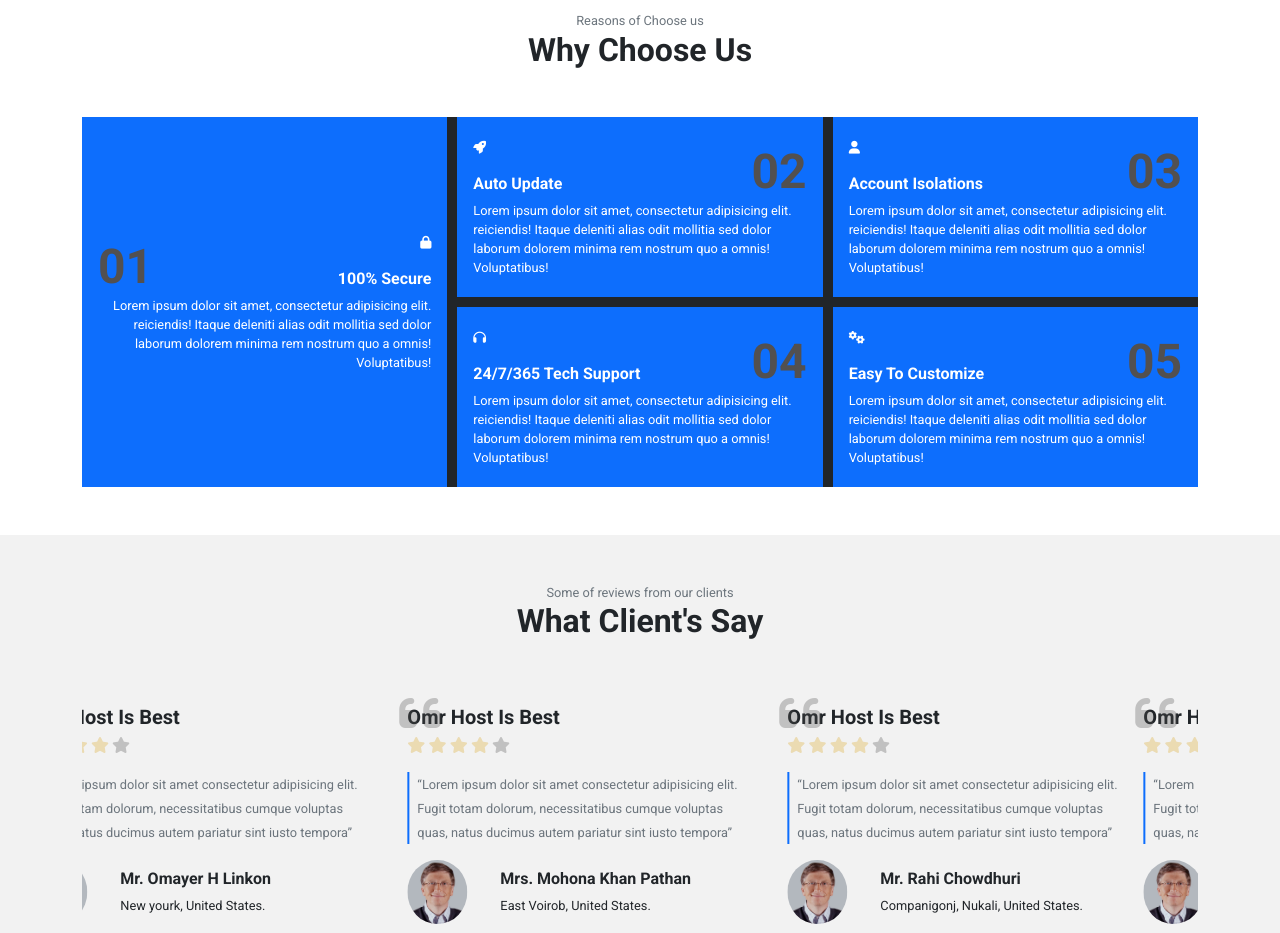
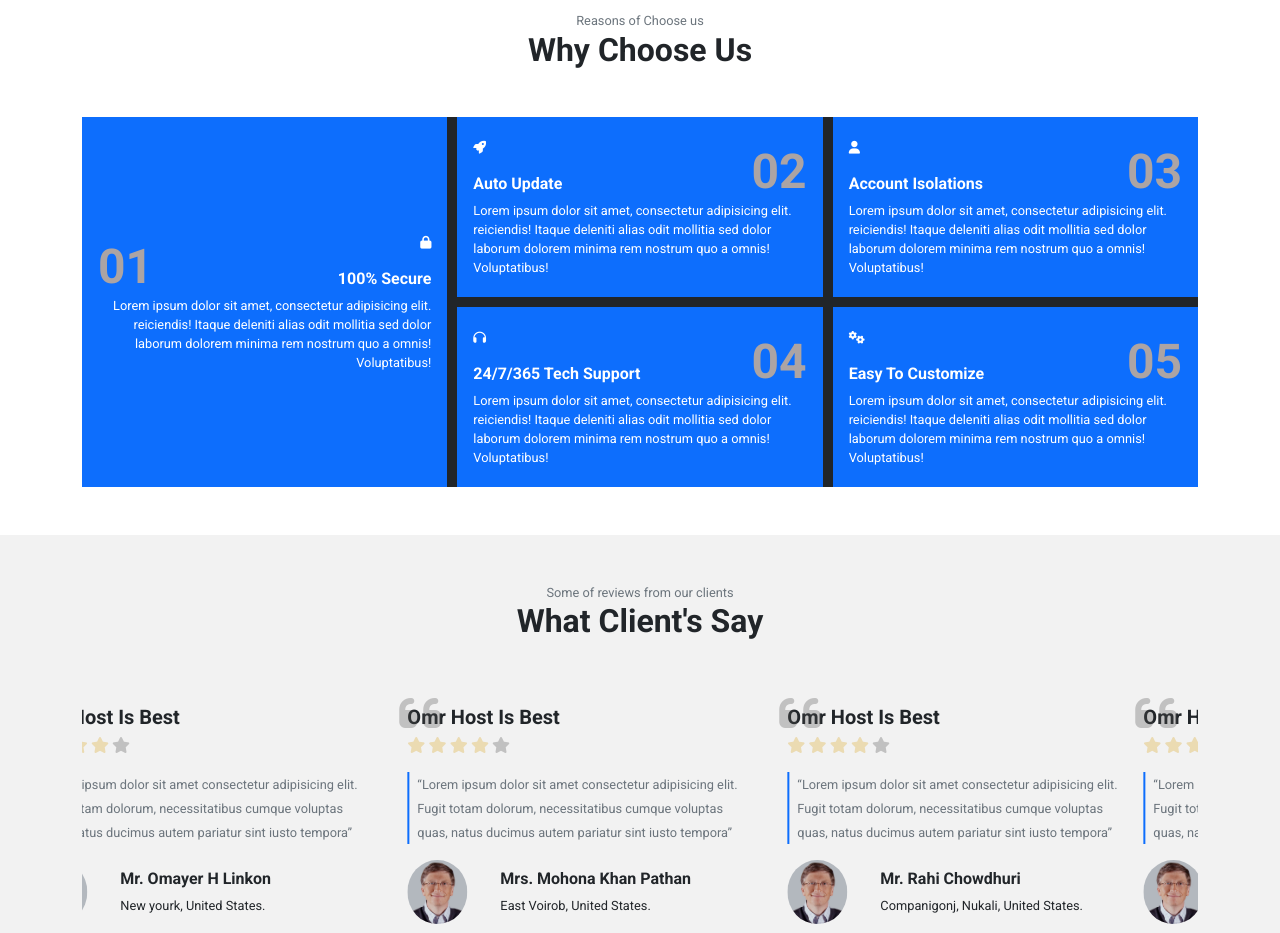
Before and after one commit to tufikhasan/omr-host, a plain HTML site: page index.html in a window 1280 px wide. Shown: the part 3420-4353 px from the top of the page. Drawn offline with nearby package versions, Linux system fonts and the light colour scheme; a script that the page names is missing.

Commit message:
................

```diff
--- a/style.css
+++ b/style.css
@@ -285,7 +285,7 @@ i.fa-solid.fa-cart-plus:hover,
   background-color: #000;
 }
 .main-grid .item .number {
-  color: #525050;
+  color: #aca4a4;
   font-weight: 900;
   font-size: 3rem;
   margin-bottom: -70px;
```
